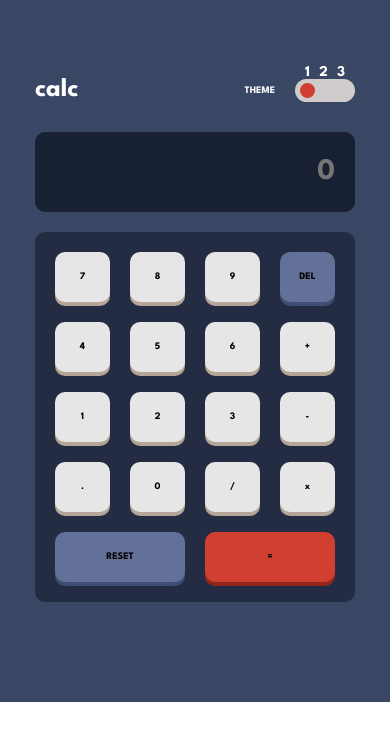
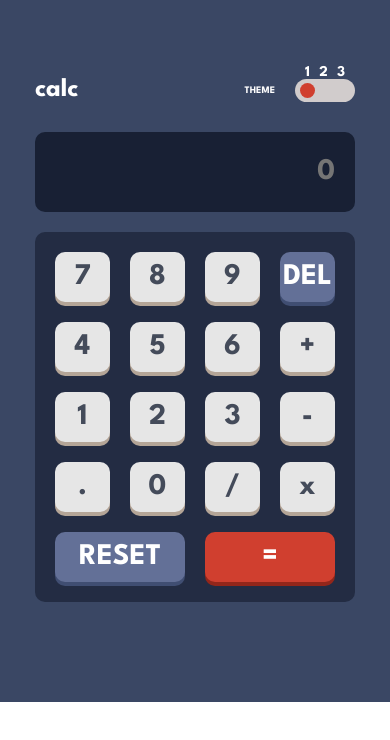
Before and after one commit to omima-atef/calculator-app, a React (Vite) app: page / in a window 390 px wide. Shown: the top 740 px of the page. Built offline with nearby package versions, Linux system fonts and the light colour scheme.

Commit message:
updat v8

```diff
--- a/src/index.css
+++ b/src/index.css
@@ -86,6 +86,7 @@ input[type="text"] {
   overflow: hidden;
   height: 11rem;
   padding: 2rem;
+  border: none;
 }
 @media (max-width: 560px) {
   input[type="text"] {
@@ -106,25 +107,20 @@ input[type="text"] {
   padding: 1rem;
 }
 
-input {
-  font-size: 3rem;
-  border: none;
-  border-radius: 5px;
-  font-weight: bold;
-  background: #0000;
-}
-.special input,
-.equal input {
+.special,
+.equal {
   font-size: 2rem;
+  color: hsl(0, 100%, 100%);
 }
 @media (max-width: 560px) {
-  .special input,
-  .equal input {
+  .special,
+  .equal {
     font-size: 1.6rem;
   }
 }
 .keysCalc .listNumbers span {
-  border: none;
+  font-size: 3rem;
+  font-weight: bold;
   border-radius: 1rem;
   flex-grow: 1;
   display: flex;
@@ -136,10 +132,6 @@ input {
   transition: 0.3s;
 }
 
-.special input,
-.equal input {
-  color: hsl(0, 100%, 100%);
-}
 /* Theme 1 */
 .app.theme1 {
   background: hsl(222, 26%, 31%);
@@ -153,12 +145,10 @@ input {
 .theme1 .keysCalc .listNumbers span:not(.equal, .special) {
   background-color: hsl(0, 0%, 90%);
   box-shadow: 0px 4px 0 hsl(28, 16%, 65%);
+  color: hsl(221, 14%, 31%);
 }
 .theme1 .keysCalc .listNumbers span:not(.equal, .special):hover {
   background-color: hsl(0deg 0% 100%);
-}
-.theme1 .keysCalc .listNumbers span:not(.equal, .special) input {
-  color: hsl(221, 14%, 31%);
 }
 .theme1 input[type="text"] {
   background: hsl(224, 36%, 15%);
@@ -196,12 +186,10 @@ input {
 .theme2 .keysCalc .listNumbers span:not(.equal, .special) {
   background-color: hsl(0, 0%, 90%);
   box-shadow: 0px 4px 0 hsl(35, 11%, 61%);
+  color: hsl(60, 10%, 19%);
 }
 .theme2 .keysCalc .listNumbers span:not(.equal, .special):hover {
   background-color: hsl(0deg 0% 100%);
-}
-.theme2 .keysCalc .listNumbers span:not(.equal, .special) input {
-  color: hsl(60, 10%, 19%);
 }
 .theme2 input[type="text"] {
   background: hsl(0, 0%, 93%);
@@ -238,12 +226,10 @@ input {
 .theme3 .keysCalc .listNumbers span:not(.equal, .special) {
   background-color: hsl(268, 47%, 21%);
   box-shadow: 0px 4px 0 hsl(290, 70%, 36%);
+  color: hsl(52, 100%, 62%);
 }
 .theme3 .keysCalc .listNumbers span:not(.equal, .special):hover {
   background-color: hsl(267.5deg 53.57% 43.92%);
-}
-.theme3 .keysCalc .listNumbers span:not(.equal, .special) input {
-  color: hsl(52, 100%, 62%);
 }
 .theme3 input[type="text"] {
   background: hsl(268, 71%, 12%);
@@ -266,33 +252,5 @@ input {
 }
 .theme3 .equal {
   box-shadow: 0px 4px 0 hsl(177, 92%, 70%);
-}
-.theme3 .equal input {
   color: hsl(198, 20%, 13%);
 }
-
-/*
-
-#### Backgrounds
-
-- Purple 950 (main background): hsl(268, 75%, 9%)
-- Purple 900 (toggle background, keypad background, screen background): hsl(268, 71%, 12%)
-
-#### Keys
-
-- Purple 800 (key background): hsl(281, 89%, 26%)
-- Purple 400 (key shadow): hsl(285, 91%, 52%)
-
-- Cyan 500 (key background, toggle): hsl(176, 100%, 44%)
-- Cyan 400 (key shadow): hsl(177, 92%, 70%)
-
-- Purple 850 (key background): hsl(268, 47%, 21%)
-- Purple 750 (key shadow): hsl(290, 70%, 36%)
-
-#### Text
-
-- Yellow 300: hsl(52, 100%, 62%)
-- Blue 950: hsl(198, 20%, 13%)
-- White (text): hsl(0, 100%, 100%)
-
- */
```
